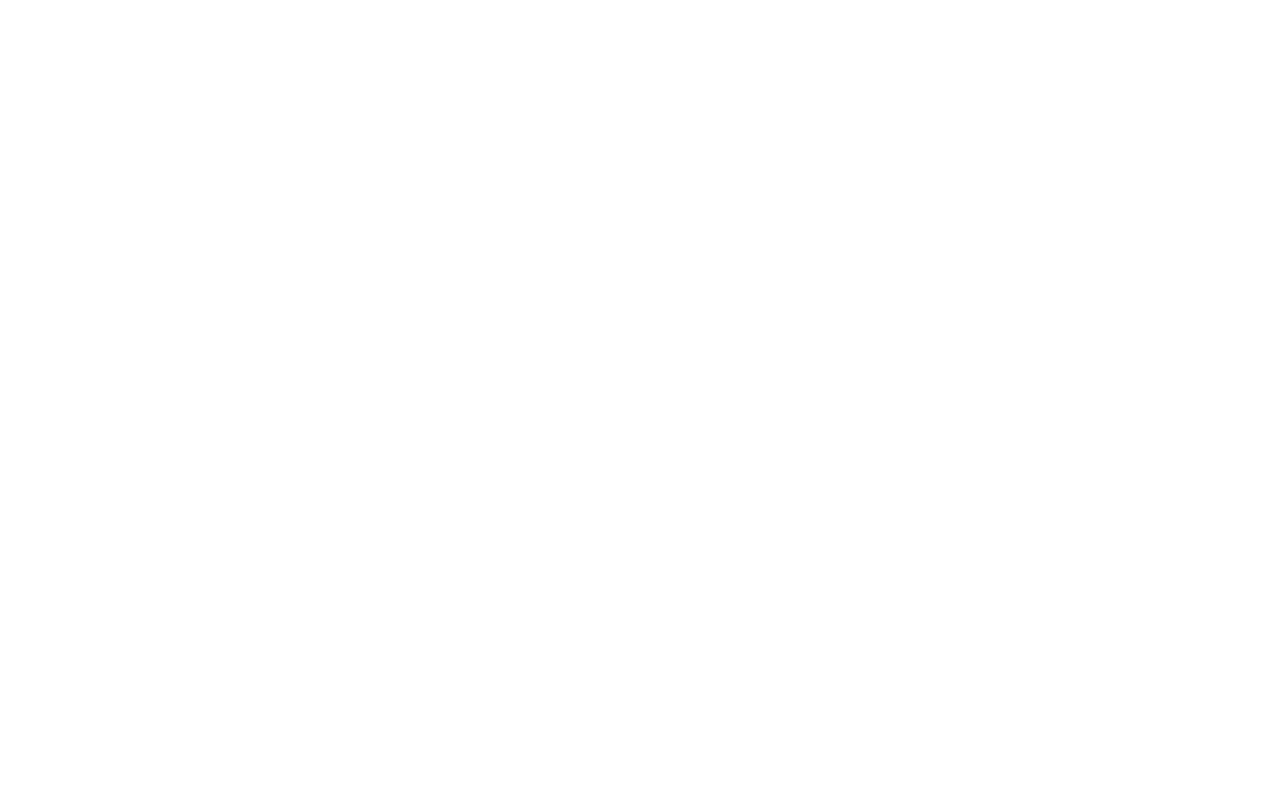
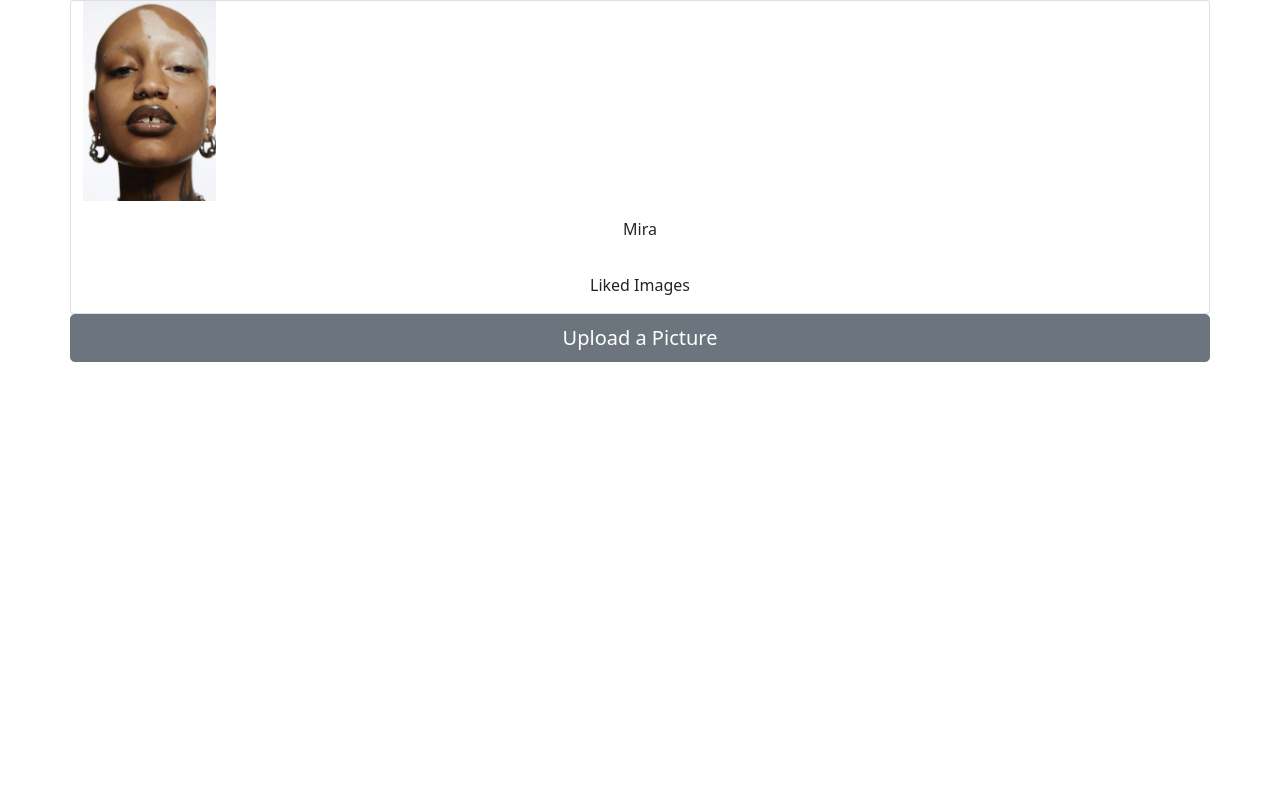
Before and after one commit to kshruti99/Flowers, a React (Create React App) app in the folder our-flowers-app/: page /userprofile in a window 1280 px wide. Before the commit this address had no page. Shown: the top 800 px of the page. Built offline with nearby package versions, Linux system fonts and the light colour scheme; no server answers.

Commit message:
user profile with camera

```diff
--- a/our-flowers-app/src/UserProfile.js
+++ b/our-flowers-app/src/UserProfile.js
@@ -1,8 +1,91 @@
+import { Button } from 'reactstrap';
+import Gallery from './Gallery';
+import React, { useEffect, useRef } from "react";
+
 export default function UserProfile() {
+    const videoRef = useRef(null);
+    const photoRef = useRef(null);
+    const stripRef = useRef(null);
+
+    useEffect(() => {
+        getVideo();
+    }, [videoRef]);
+
+    const getVideo = () => {
+        navigator.mediaDevices
+        .getUserMedia({ video: { width: 300 } })
+        .then(stream => {
+            let video = videoRef.current;
+            video.srcObject = stream;
+            video.play();
+        })
+        .catch(err => {
+            console.error("error:", err);
+        });
+    };
+
+    const paintToCanvas = () => {
+        let video = videoRef.current;
+        let photo = photoRef.current;
+        let ctx = photo.getContext("2d");
+
+        const width = 320;
+        const height = 240;
+        photo.width = width;
+        photo.height = height;
+
+        return setInterval(() => {
+        ctx.drawImage(video, 0, 0, width, height);
+        }, 200);
+    };
+
+    const takePhoto = () => {
+        let photo = photoRef.current;
+        let strip = stripRef.current;
+
+        console.warn(strip);
+
+        const data = photo.toDataURL("image/jpeg");
+
+        console.warn(data);
+        const link = document.createElement("a");
+        link.href = data;
+        link.setAttribute("download", "myWebcam");
+        link.innerHTML = `<img src='${data}' alt='thumbnail'/>`;
+        strip.insertBefore(link, strip.firstChild);
+    };
 
     return (
         <div>
-            <h1>Your Profile</h1>
+            <div className="container">
+                <div className="row">
+                    <div className="card">
+                        <div className="card-img-top">
+                            <img src='/img/1.png' className='imgsize'></img>
+                        </div>
+                        <div className="card-body">
+                            Mira
+                        </div>
+                        <div className="card-body">
+                            Liked Images
+                        </div>
+                    </div>
+                </div>
+                <div className="row">
+                    <Button variant="Light" size="lg" onClick={() => takePhoto()}>
+                        {/* onClick={videoRef} */}
+                        Upload a Picture
+                    </Button>
+                    <video ref={videoRef} />
+                    <canvas ref={photoRef} />
+                    <div>
+                        <div ref={stripRef} />
+                    </div>
+                </div>
+                <div className="row">
+                    <Gallery/>
+                </div>
+            </div>
         </div>
     );
 }
--- a/our-flowers-app/src/index.css
+++ b/our-flowers-app/src/index.css
@@ -66,6 +66,20 @@
   background-color: white;
 }
 
+.imgsize {
+  max-height: 200px;
+  max-width: 200px;
+  align-items: center;
+}
+
+.card {
+  align-items: center;
+}
+
+.card-img-top {
+  align-items: center;
+}
+
 input {
   background-color: rgba(196, 196, 196, 0.5);;
   opacity: 100%;
--- a/our-flowers-app/src/index.js
+++ b/our-flowers-app/src/index.js
@@ -7,6 +7,7 @@
 import Search from './Search.js';
 import About from './About';
 import { BrowserRouter, Routes, Route } from "react-router-dom";
+import UserProfile from './UserProfile';
 
 
 
@@ -18,6 +19,7 @@
                 <Route path="gallery" element={<Gallery />} />
                 <Route path="about" element={<About />} />
                 <Route path="search" element={<Search />} />
+                <Route path="userprofile" element={<UserProfile />} />
             </Routes>
         </BrowserRouter>
     </React.StrictMode>,
```
Also changed, not shown: our-flowers-app/src/App.js (+0 -14 lines).
